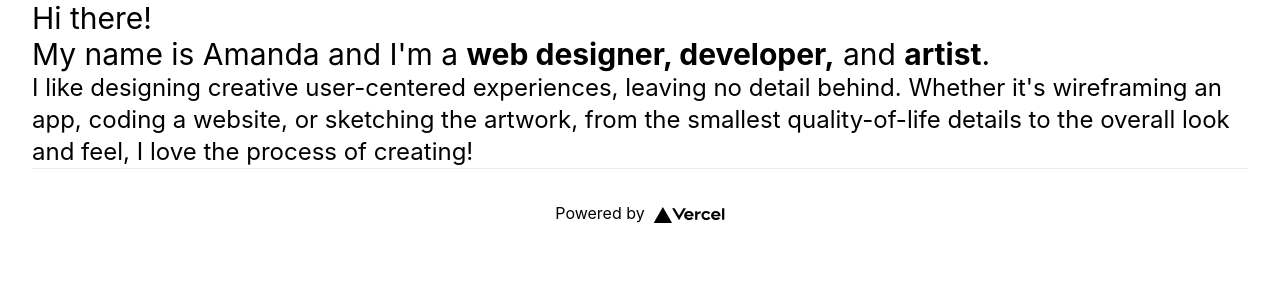
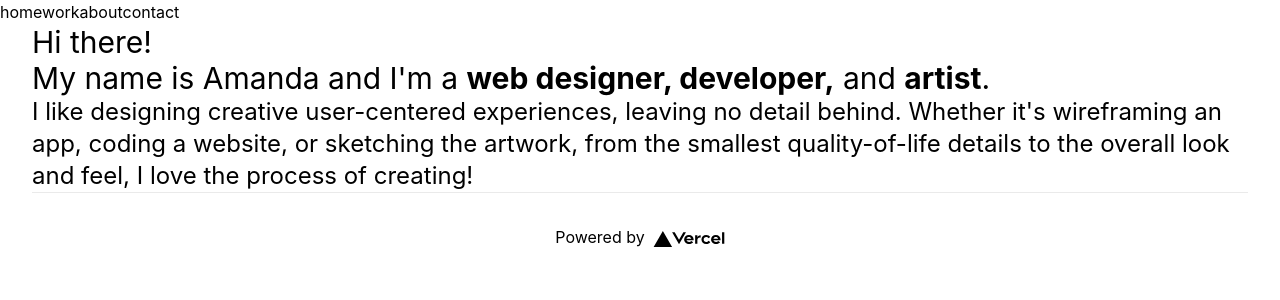
Before and after one commit to aescaba/portfolio, a Next.js app: page / in a window 1280 px wide. Shown: the top 300 px of the page. Built offline with nearby package versions, Linux system fonts and the light colour scheme.

Commit message:
added components folder, initialized navbar and layout from tutorial

```diff
--- /dev/null
+++ b/components/layout.js
@@ -0,0 +1,10 @@
+import Navbar from "./navbar";
+export default function Layout({ children }) {
+    return (
+        <>
+        <Navbar/>
+        {children}
+        {/* {footer} */}
+        </>
+    );
+}
--- /dev/null
+++ b/components/navbar.js
@@ -0,0 +1,37 @@
+// https://j471n.in/blogs/active-navbar-next-js
+
+import { useRouter } from "next/router";
+import Link from "next/link";
+
+const navigationRoutes = ["home", "work", "about", "contact"];
+
+export default function Navbar() {
+    const router = useRouter();
+    return (
+        <nav className="nav_container">
+            {navigationRoutes.map((singleRoute) => {
+                return (
+                    <NavigationLink
+                    key={singleRoute}
+                    href={`/${singleRoute}`}
+                    text={singleRoute}
+                    router={router}
+                    />
+                );
+            })}
+        </nav>
+    );
+}
+
+function NavigationLink({ href, text, router }) {
+    const isActive = router.asPath === (href === "/home" ? "/" : href);
+    return (
+        <Link href={href === "/home" ? "/" : href} passHref>
+            <a href={href === "/home" ? "/" : href}
+            className={`${isActive && "nav_item_active"} nav_item`}
+            >
+                {text}
+            </a>
+        </Link>
+    );
+}
--- a/pages/_app.js
+++ b/pages/_app.js
@@ -1,7 +1,14 @@
+// navbar code from https://j471n.in/blogs/active-navbar-next-js
+
 import '../styles/globals.css'
+import Layout from '../components/layout';
 
 function MyApp({ Component, pageProps }) {
-  return <Component {...pageProps} />
+  return (
+  <Layout>
+  <Component {...pageProps} />
+  </Layout>
+  );
 }
 
 export default MyApp
```
